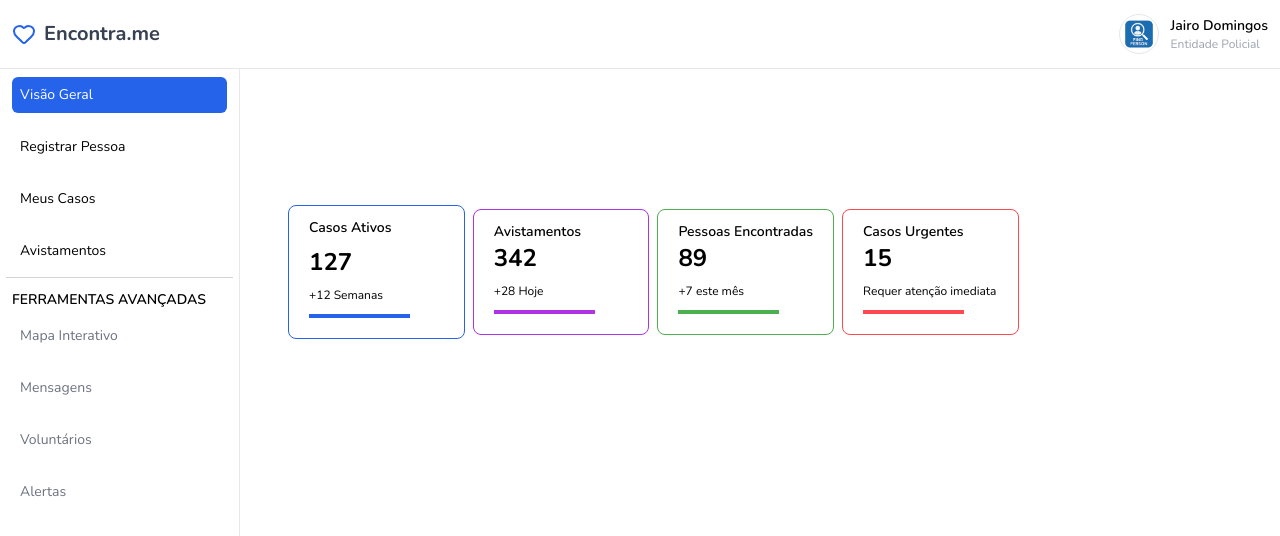
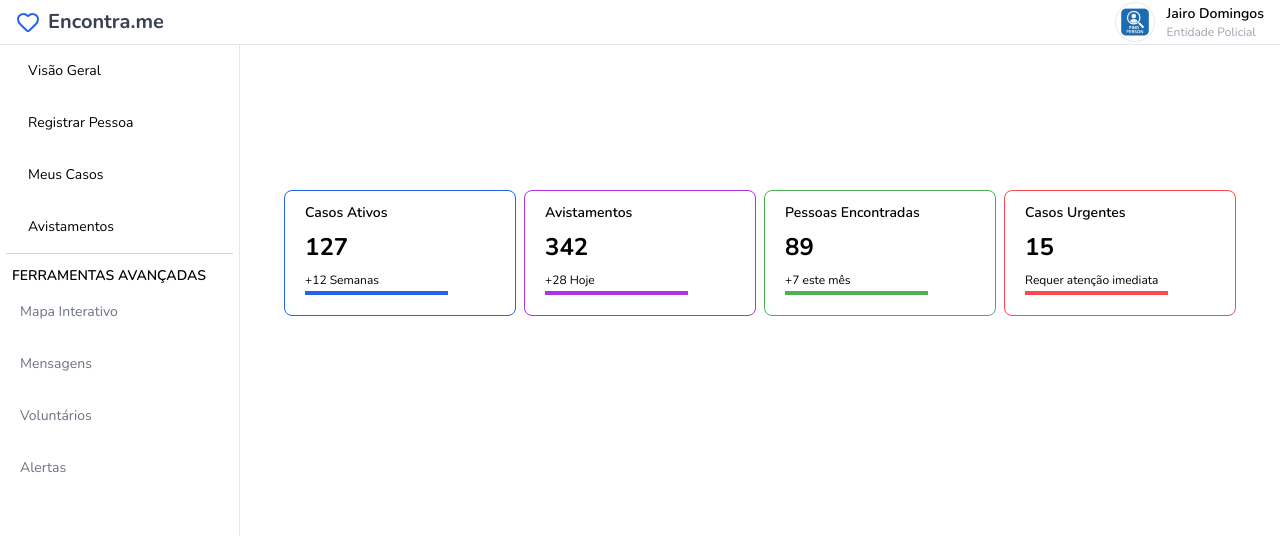
Before and after one commit to Kode-Link/FindPeople-FrontEnd, a React (Vite) app: page /home in a window 1280 px wide. Shown: the top 536 px of the page. Built offline with nearby package versions, Linux system fonts and the light colour scheme; a web font is replaced by a local one.

Commit message:
refactor: update Navbar and Sidebar components for improved layout and structure

```diff
--- a/src/components/@home/navbar/index.tsx
+++ b/src/components/@home/navbar/index.tsx
@@ -2,17 +2,20 @@ import { Logo } from "@/components/logo";
 
 export const Navbar = () => {
   return (
-    <header className="flex w-full p-3 overflow-hidden border-b justify-between gap-4 items-center">
-      <div className="flex justify-between gap-5">
+    <header className="flex w-full h-16 px-4 border-b items-center justify-between bg-white">
+      <div className="flex items-center gap-3">
         <Logo />
       </div>
-      <div className="flex gap-3 items-center justify-center">
-        <img src="/logo.png" className="size-10 border rounded-full" />
-        <div className="flex flex-col ">
+
+      <div className="flex items-center gap-3">
+        <img
+          src="/logo.png"
+          alt="Avatar"
+          className="w-10 h-10 border rounded-full object-cover"
+        />
+        <div className="hidden sm:flex flex-col leading-tight">
           <h1 className="text-sm font-semibold">Jairo Domingos</h1>
-          <h3 className="text-xs font-normal text-gray-400">
-            Entidade Policial
-          </h3>
+          <span className="text-xs text-gray-400">Entidade Policial</span>
         </div>
       </div>
     </header>
--- a/src/components/@home/sidebar/index.tsx
+++ b/src/components/@home/sidebar/index.tsx
@@ -1,6 +1,6 @@
 import { ferramentasItems, menuItems } from "@/lib/menu";
 import type { ReactNode } from "react";
-import { useLocation } from "react-router-dom";
+import { Link, useLocation } from "react-router-dom";
 
 export default function Sidebar() {
   const url = useLocation();
@@ -10,6 +10,7 @@ export default function Sidebar() {
     icon?: ReactNode | string;
     label: string;
   }
+
   return (
     <>
       <section className="border-r lg:w-56 overflow-y-hidden w-40 md:w-52 sm:w-44 xl:w-60  h-screen">
@@ -18,18 +19,18 @@ export default function Sidebar() {
             <ul
               className={`
               ${
-                url.pathname === "/home" && i.label === "Visão Geral"
+                url.pathname === `/${i.label.toLowerCase().replace(" ", "-")}`
                   ? "bg-[#2563EB] text-white rounded-md cursor-pointer hover:scale-105 transition-all "
                   : "hover:scale-105 transition-all"
               }
-            flex py-2 gap-2 text-center w-full
+            flex py-2 gap-2 px-2 transition-all cursor-pointer
             `}
             >
               <li>{i.icon}</li>
               <li className="text-sm ">
-                <a className="text-sm" href={`/${i.label}`}>
+                <Link className="text-sm" to={`/${i.label}`}>
                   {i.label}
-                </a>
+                </Link>
               </li>
             </ul>
           </nav>
@@ -41,9 +42,9 @@ export default function Sidebar() {
             <ul className="flex py-2 gap-2 text-center w-full">
               <li>{i.icon}</li>
               <li className="text-sm ">
-                <a className="text-gray-500 text-sm" href={`/${i.label}`}>
+                <Link className="text-gray-500 text-sm" to={`/${i.label}`}>
                   {i.label}
-                </a>
+                </Link>
               </li>
             </ul>
           </nav>
--- a/src/pages/home/index.tsx
+++ b/src/pages/home/index.tsx
@@ -1,37 +1,48 @@
+interface CardProps {
+  title: string;
+  value: string | number;
+  subtitle?: string;
+  borderColor?: string;
+}
+
 export const Home = () => {
   return (
     <section className="h-screen w-full p-4 -mt-52 flex items-center m-auto justify-center">
       <article className="grid lg:grid-cols-4 w-full md:grid-cols-3 sm:grid-cols-2 justify-between py-2 px-3 gap-2 m-auto items-center">
-        <div className="border border-[#2563EB] p-5 rounded-lg w-full">
-          <h2 className="-mt-2 mb-2 text-sm font-semibold">Casos Ativos</h2>
-          <h1 className="font-bold text-2xl mb-1">127</h1>
-          <span className="text-[#000000] text-xs">+12 Semanas</span>
-          <hr className="border-2 border-[#2563EB] mt-2 w-[75%]" />
-        </div>
-
-        <div className="border border-[#B032E7] p-5 rounded-lg w-full">
-          <h2 className="-mt-2 text-sm font-semibold">Avistamentos</h2>
-          <h1 className="font-bold text-2xl mb-1">342</h1>
-          <span className="text-[#000000] text-xs">+28 Hoje</span>
-          <hr className="border-2 border-[#B032E7] mt-2 w-[75%]" />
-        </div>
-
-        <div className="border border-[#4CAF50] p-5 rounded-lg w-full">
-          <h2 className="-mt-2 text-sm font-semibold">Pessoas Encontradas</h2>
-          <h1 className="font-bold text-2xl mb-1">89</h1>
-          <span className="text-[#000000] text-xs">+7 este mês</span>
-          <hr className="border-2 border-[#4CAF50] mt-2 w-[75%]" />
-        </div>
-
-        <div className="border border-[#FC4850] p-5 rounded-lg w-full">
-          <h2 className="-mt-2 text-sm font-semibold">Casos Urgentes</h2>
-          <h1 className="font-bold text-2xl mb-1">15</h1>
-          <span className="text-[#000000] text-xs">
-            Requer atenção imediata
-          </span>
-          <hr className="border-2 border-[#FC4850] mt-2 w-[75%]" />
-        </div>
+        <StatCard
+          title="Casos Ativos"
+          value={127}
+          subtitle="+12 Semanas"
+          borderColor="#2563EB"
+        />
+        <StatCard
+          title="Avistamentos"
+          value={342}
+          subtitle="+28 Hoje"
+          borderColor="#B032E7"
+        />
+        <StatCard
+          title="Pessoas Encontradas"
+          value={89}
+          subtitle="+7 este mês"
+          borderColor="#4CAF50"
+        />
+        <StatCard
+          title="Casos Urgentes"
+          value={15}
+          subtitle="Requer atenção imediata"
+          borderColor="#FC4850"
+        />
       </article>
     </section>
   );
 };
+
+const StatCard = ({ title, value, subtitle, borderColor }: CardProps) => (
+  <div className={`border p-5 rounded-lg w-full `} style={{ borderColor }}>
+    <h2 className="-mt-2 mb-2 text-sm font-semibold">{title}</h2>
+    <h1 className="text-2xl font-bold mb-1">{value}</h1>
+    <span className="text-xs text-black">{subtitle}</span>
+    <hr className="border-2 w-[75%]" style={{ borderColor }} />
+  </div>
+);
--- a/src/pages/layout/homeLayout.tsx
+++ b/src/pages/layout/homeLayout.tsx
@@ -4,12 +4,14 @@ import { Outlet } from "react-router-dom";
 
 export const HomeLayout = () => {
   return (
-    <>
+    <div className="flex flex-col h-screen">
       <Navbar />
+      <div className="flex flex-1">
       <Sidebar />
-      <div className="absolute top-[80px] ml-[260px]">
+      <main className="flex-1 p-4 overflow-y-auto">
         <Outlet />
+      </main>
       </div>
-    </>
+    </div>
   );
 };
```
